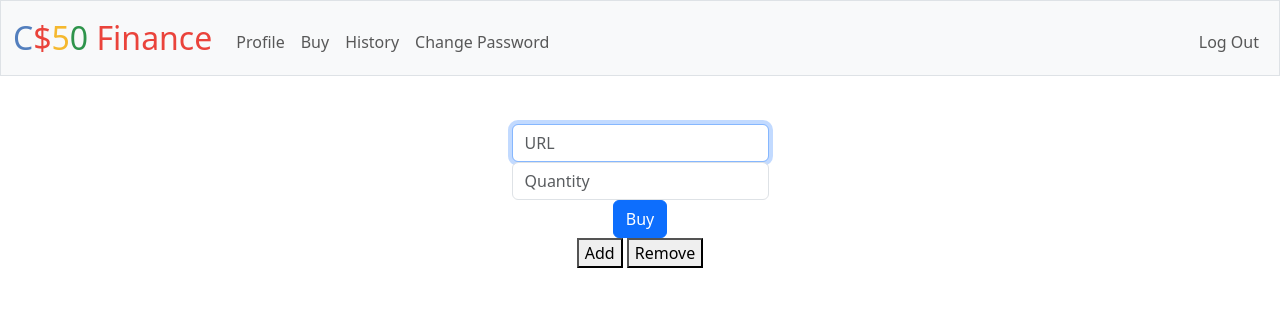
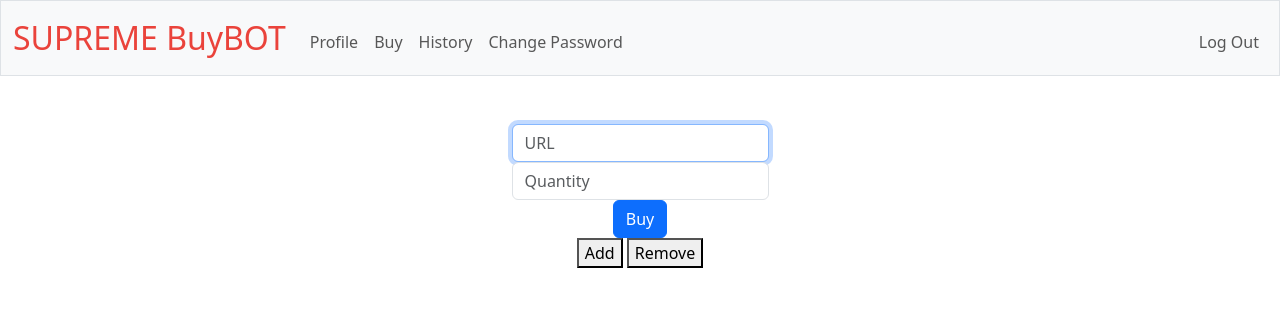
Before and after one commit to DuheeH/buyBot-Supreme, a Flask app: page /buy in a window 1280 px wide. Shown: the top 313 px of the page. Run offline with Flask 3, Linux system fonts and the light colour scheme; the visitor is signed in with stand-in values (Sample User, id 1); parts of the project's set-up code (start-up, migrations or seed data) failed here and were passed over; some libraries are stand-ins or nearby versions.

Commit message:
Updated Bugs index.html

```diff
--- a/app.py
+++ b/app.py
@@ -6,7 +6,7 @@ from flask_session import Session
 from werkzeug.security import check_password_hash, generate_password_hash
 from datetime import datetime
 
-from helpers import apology, login_required, lookup, usd
+from helpers import login_required, usd
 
 # Configure application
 app = Flask(__name__)
@@ -20,15 +20,7 @@ app.config["SESSION_TYPE"] = "filesystem"
 Session(app)
 
 # Connect SQLite database
-db = SQL("buybot.db")
-sql = """
-    CREATE TABLE users (
-    id INTEGER,
-    username TEXT,
-    hash TEXT
-    primary key(id)
-    )"""
-db.execute(sql)
+db = SQL("sqlite:///buybot.db")
 
 @app.after_request
 def after_request(response):
--- a/templates/layout.html
+++ b/templates/layout.html
@@ -11,12 +11,10 @@
         <link href="https://cdn.jsdelivr.net/npm/bootstrap@5.3.3/dist/css/bootstrap.min.css" rel="stylesheet" integrity="sha384-QWTKZyjpPEjISv5WaRU9OFeRpok6YctnYmDr5pNlyT2bRjXh0JMhjY6hW+ALEwIH" crossorigin="anonymous">
         <script src="https://cdn.jsdelivr.net/npm/bootstrap@5.3.3/dist/js/bootstrap.bundle.min.js" integrity="sha384-YvpcrYf0tY3lHB60NNkmXc5s9fDVZLESaAA55NDzOxhy9GkcIdslK1eN7N6jIeHz" crossorigin="anonymous"></script>
 
-        <!-- https://favicon.io/emoji-favicons/money-bag/ -->
         <link href="/static/favicon.png" width="117" height="35.1"  rel="icon">
-
         <link href="/static/styles.css" rel="stylesheet">
 
-        <title>C$50 Finance: {% block title %}{% endblock %}</title>
+        <title>Supreme BuyBOT: {% block title %}{% endblock %}</title>
 
     </head>
 
@@ -24,7 +22,10 @@
 
         <nav class="bg-light border navbar navbar-expand-md navbar-light">
             <div class="container-fluid">
-                <a class="navbar-brand" href="/"><span class="blue">C</span><span class="red">$</span><span class="yellow">5</span><span class="green">0</span> <span class="red">Finance</span></a>
+                <a class="navbar-brand" href="/">
+                    <span class="red">SUPREME</span>
+                    <span class="red">BuyBOT</span>
+                </a>
                 <button aria-controls="navbar" aria-expanded="false" aria-label="Toggle navigation" class="navbar-toggler" data-bs-target="#navbar" data-bs-toggle="collapse" type="button">
                     <span class="navbar-toggler-icon"></span>
                 </button>
```
Also changed, not shown: buybot.db (added), static/I_heart_validator.png (added), 1 other file.
